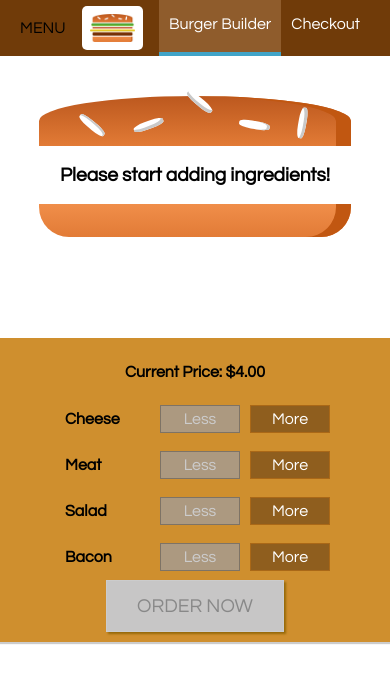
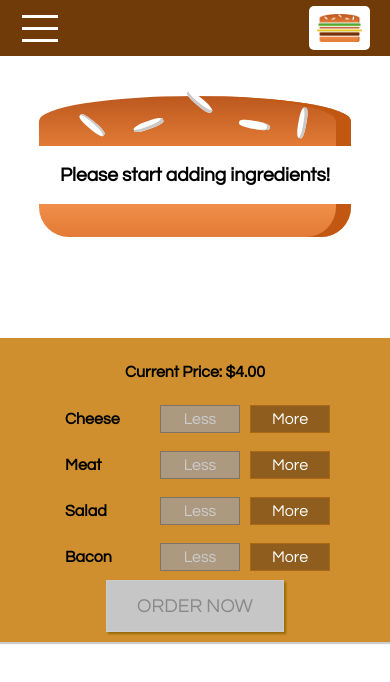
Before and after one commit to chanoscar0/burger-builder, a React app: page / in a window 390 px wide. Shown: the top 682 px of the page. Built offline with nearby package versions, Linux system fonts and the light colour scheme.

Commit message:
Feature: Mobile toggle Menu

```diff
--- a/src/components/Layout/Layout.js
+++ b/src/components/Layout/Layout.js
@@ -1,13 +1,35 @@
-import React, {Fragment} from 'react';
+import React, {Fragment,Component} from 'react';
 import classes from './Layout.css';
 import Toolbar from '../Navigation/Toolbar/Toolbar';
-const Layout = (props) => (
+import Sidedrawer from '../Navigation/Sidedrawer/Sidedrawer';
+class Layout extends Component{
+  state = {
+    showSideDrawer: false
+  }
+
+  sideDrawerClosedHandler = () => {
+    this.setState({showSideDrawer: false});
+  }
+  sideDrawerToggleHandler = () =>{
+    this.setState((prevState) => {
+      return {showSideDrawer: !prevState.showSideDrawer};
+    });
+  }
+
+  render(){
+    return(
       <Fragment>
         <div>Toolbar, Sidedrawer, Backdrop</div>
-    <Toolbar />
+        <Toolbar clicked = {this.sideDrawerToggleHandler}/>
+        <Sidedrawer open = {this.state.showSideDrawer} closed = {this.sideDrawerClosedHandler}/>
         <main className = {classes.Content}>
-      {props.children}
+          {this.props.children}
         </main>
       </Fragment>
     );
+  }
+
+}
+
+
 export default Layout;
--- a/src/components/Logo/Logo.css
+++ b/src/components/Logo/Logo.css
@@ -1,7 +1,7 @@
 .Logo{
   background-color: white;
   padding: 8px;
-  height: 80%;
+  height: 100%;
   box-sizing: border-box;
   border-radius: 5px;
 }
--- a/src/components/Logo/Logo.js
+++ b/src/components/Logo/Logo.js
@@ -2,8 +2,8 @@
 import burgerLogo from '../../assets/images/burger-logo.png';
 import classes from './Logo.css';
 const Logo = (props) => (
-  <div className = {classes.Logo}>
-    <img src = {burgerLogo} alt = 'MyBurger'/>
+  <div className = {classes.Logo} style = {{height: props.height, marginBottom: props.margin}}>
+    <img src = {burgerLogo}  alt = 'MyBurger'/>
   </div>
 );
 export default Logo;
--- a/src/components/Navigation/NavigationItems/NavigationItem/NavigationItem.css
+++ b/src/components/Navigation/NavigationItems/NavigationItem/NavigationItem.css
@@ -1,6 +1,27 @@
+.NavigationItem{
+  margin: 10px 0;
+  box-sizing: border-box;
+  display: block;
+  width: 100%;
+}
+
+.NavigationItem a {
+  color: #8F5C2C;
+  text-decoration: none;
+  width: 100%;
+  box-sizing: border-box;
+  display: block;
+}
+
+.NavigationItem a:hover,
+.NavigationItem a:active,
+.NavigationItem a.active{
+  color: #40A4C8;
+}
+
+@media (min-width: 500px){
   .NavigationItem{
     margin: 0;
-  box-sizing: border-box;
     display: flex;
     height: 100%;
     width: auto;
@@ -9,12 +30,9 @@
 
   .NavigationItem a {
     color: white;
-  text-decoration: none;
     height: 100%;
     padding: 16px 10px;
     border-bottom: 4px solid transparent;
-  box-sizing: border-box;
-  display: block;
   }
 
   .NavigationItem a:hover,
@@ -24,3 +42,4 @@
     border-bottom: 4px solid #40A4C8;
     color: white;
   }
+}
--- a/src/components/Navigation/NavigationItems/NavigationItems.css
+++ b/src/components/Navigation/NavigationItems/NavigationItems.css
@@ -3,6 +3,13 @@
   padding: 0;
   list-style: none;
   display: flex;
+  flex-flow: column;
   align-items: center;
   height: 100%;
 }
+
+@media (min-width: 500px){
+  .NavigationItems{
+    flex-flow: row;
+  }
+}
--- /dev/null
+++ b/src/components/Navigation/Sidedrawer/Sidedrawer.css
@@ -0,0 +1,27 @@
+.Sidedrawer{
+  position: fixed;
+  width: 280px;
+  max-width: 70%;
+  height: 100%;
+  left: 0;
+  top: 0;
+  z-index: 200;
+  background-color: white;
+  padding: 32px 16px;
+  box-sizing: border-box;
+  transition: transform 0.3s ease-out;
+}
+
+@media (min-width: 500px){
+  .Sidedrawer{
+    display: none;
+  }
+}
+
+.Open{
+  transform: translateX(0);
+}
+
+.Close{
+  transform: translateX(-100%);
+}
--- /dev/null
+++ b/src/components/Navigation/Sidedrawer/Sidedrawer.js
@@ -0,0 +1,27 @@
+import React, {Fragment} from 'react';
+import Logo from '../../Logo/Logo';
+import NavigationItems from '../NavigationItems/NavigationItems';
+import classes from './Sidedrawer.css';
+import Backdrop from '../../UI/Backdrop/Backdrop';
+
+const Sidedrawer = (props) => {
+  let attachedClasses = [classes.Sidedrawer, classes.Close];
+  if (props.open){
+    attachedClasses = [classes.Sidedrawer, classes.Open];
+  }
+  return (
+    <Fragment>
+      <Backdrop show = {props.open} showBackdrop = {props.closed}/>
+      <div className = {attachedClasses.join(' ')}>
+        <Logo height = '11%' margin = '32px'/>
+        <nav>
+          <NavigationItems />
+        </nav>
+
+      </div>
+    </Fragment>
+
+  );
+};
+
+export default Sidedrawer;
--- /dev/null
+++ b/src/components/Navigation/ToggleMenu/ToggleMenu.css
@@ -0,0 +1,23 @@
+.ToggleMenu {
+    width: 40px;
+    height: 100%;
+    display: flex;
+    flex-flow: column;
+    justify-content: space-around;
+    align-items: center;
+    padding: 10px 0;
+    box-sizing: border-box;
+    cursor: pointer;
+}
+
+.ToggleMenu div {
+    width: 90%;
+    height: 3px;
+    background-color: white;
+}
+
+@media (min-width: 500px) {
+    .ToggleMenu {
+        display: none;
+    }
+}
--- /dev/null
+++ b/src/components/Navigation/ToggleMenu/ToggleMenu.js
@@ -0,0 +1,14 @@
+import React from 'react';
+import Logo from '../../Logo/Logo';
+import classes from './ToggleMenu.css';
+
+const ToggleMenu = (props) => (
+  <div  onClick = {props.clicked} className = {classes.ToggleMenu}>
+    <div></div>
+    <div></div>
+    <div></div>
+  </div>
+);
+
+
+export default ToggleMenu;
--- a/src/components/Navigation/Toolbar/Toolbar.css
+++ b/src/components/Navigation/Toolbar/Toolbar.css
@@ -17,3 +17,9 @@
   height: 100%;
 
 }
+
+@media (max-width: 499px) {
+  .DesktopOnly{
+    display: none;
+  }
+}
--- a/src/components/Navigation/Toolbar/Toolbar.js
+++ b/src/components/Navigation/Toolbar/Toolbar.js
@@ -2,11 +2,13 @@
 import classes from './Toolbar.css';
 import Logo from '../../Logo/Logo';
 import NavigationItems from '../NavigationItems/NavigationItems';
-const Toolbar = () => (
+import ToggleMenu from '../ToggleMenu/ToggleMenu';
+
+const Toolbar = (props) => (
   <header className = {classes.Toolbar}>
-    <div>MENU</div>
-    <Logo />
-    <nav>
+    <ToggleMenu clicked = {props.clicked}/>
+    <Logo height = '80%'/>
+    <nav className = {classes.DesktopOnly}>
         <NavigationItems />
     </nav>
   </header>
```
Lines whose indentation alone changed are shown as unchanged.
